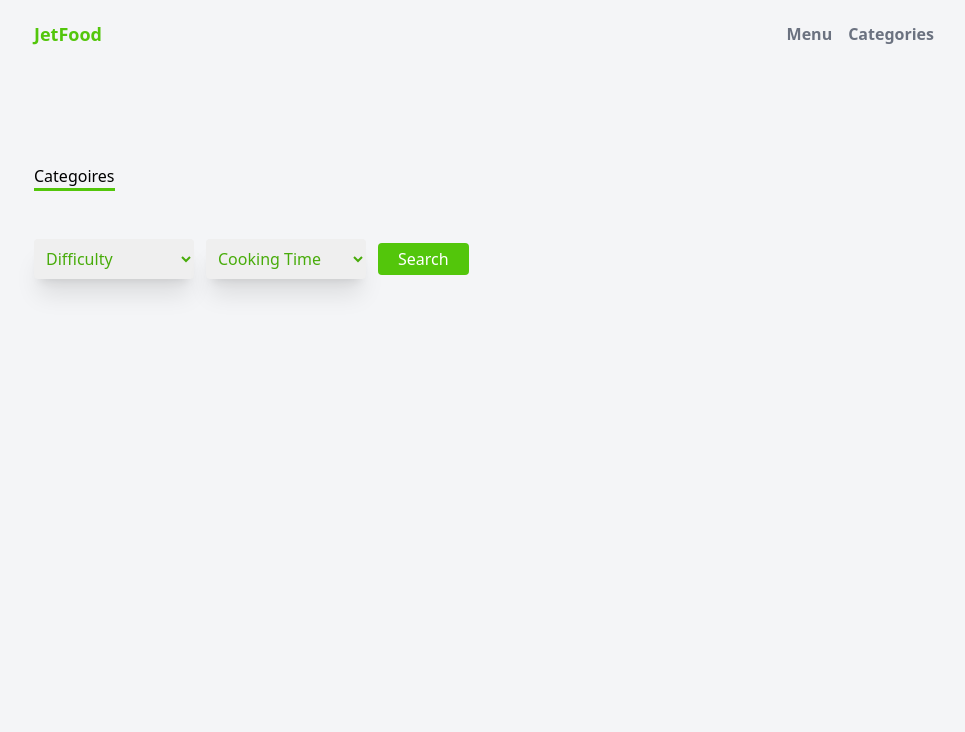
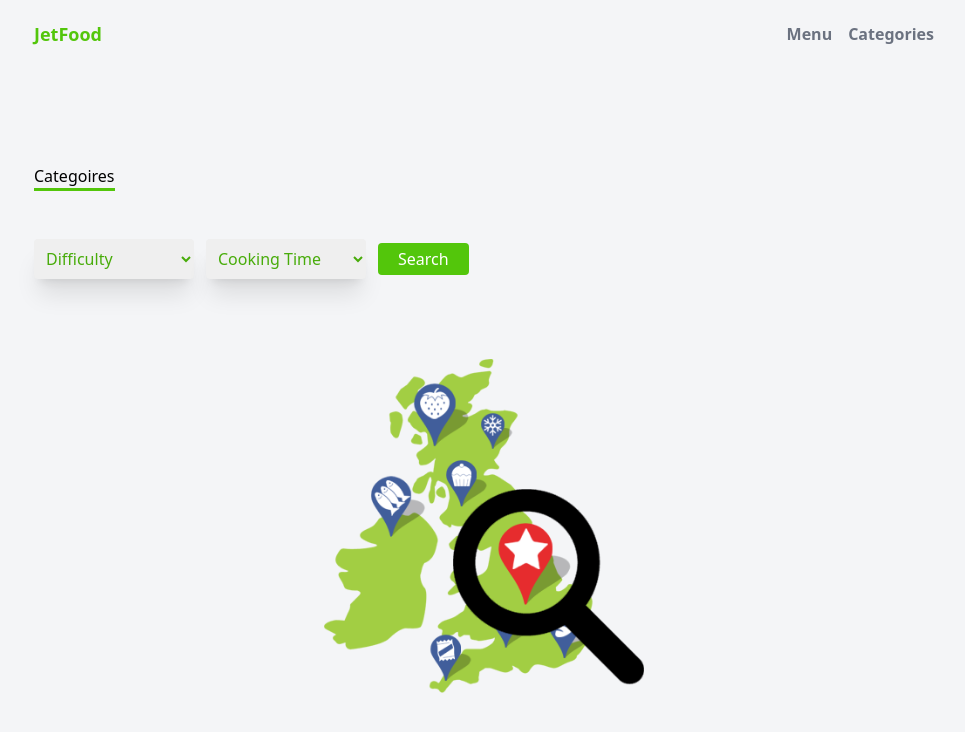
Before and after one commit to shayan-shiari/restaurant, a Next.js app: page /categories in a window 1280 px wide. Shown: the top 732 px of the page, without its empty margins (156-1121 px from the left). Built offline with nearby package versions, Linux system fonts and the light colour scheme; data requests are answered from the project's data file.

Commit message:
query fixed

```diff
--- a/src/pages/categories/index.tsx
+++ b/src/pages/categories/index.tsx
@@ -1,20 +1,31 @@
-import React, { useState } from "react";
+import React, { useEffect, useState } from "react";
 import { InferGetServerSidePropsType, GetServerSideProps } from "next";
 import { useRouter } from "next/router";
 import axios from "axios";
 import { IMenu } from "@/types/menu.type";
+import { ICategory } from "@/types/category.type";
+import Card from "@/components/layout/pageComponents/Card";
+import Image from "next/image";
 
 const Categories = ({
   data,
 }: InferGetServerSidePropsType<typeof getServerSideProps>) => {
   const router = useRouter();
-  const [query, setQeury] = useState({
+  const [query, setQuery] = useState<ICategory>({
     difficulty: "",
     time: "",
   });
 
+  useEffect(() => {
+    const { difficulty, time } = router.query;
+
+    if (query.difficulty !== difficulty || query.time !== time) {
+      setQuery(router.query);
+    }
+  }, []);
+
   const changeHandler = (e: React.ChangeEvent<HTMLSelectElement>) => {
-    setQeury({
+    setQuery({
       ...query,
       [e.target.name]: e.target.value,
     });
@@ -22,7 +33,7 @@ const Categories = ({
 
   const searchHandler = (e: React.FormEvent<HTMLFormElement>) => {
     e.preventDefault();
-    router.push({ pathname: "/categories", query });
+    router.push({ pathname: "/categories", query: { ...query } });
   };
 
   return (
@@ -57,6 +68,19 @@ const Categories = ({
             Search
           </button>
         </form>
+        <div className="flex flex-wrap justify-between mt-20">
+          {!data.length ? (
+            <Image
+              src="/images/search.png"
+              className="w-80 m-auto"
+              width={1000}
+              height={1000}
+              alt="category"
+            />
+          ) : (
+            data.map((food) => <Card key={food.id} {...food} />)
+          )}
+        </div>
       </div>
     </div>
   );
--- a/src/pages/menu/index.tsx
+++ b/src/pages/menu/index.tsx
@@ -12,7 +12,7 @@ const Menu = ({ data }: InferGetStaticPropsType<typeof getStaticProps>) => {
         Menu
       </h2>
       <div className="flex flex-wrap justify-between">
-        {data.map(item => <Card {...item} />)}
+        {data.map(item => <Card key={item.id} {...item} />)}
       </div>
     </div>
   );
--- /dev/null
+++ b/src/types/category.type.tsx
@@ -0,0 +1,4 @@
+export interface ICategory {
+  difficulty?: string;
+  time?: string;
+}
```
